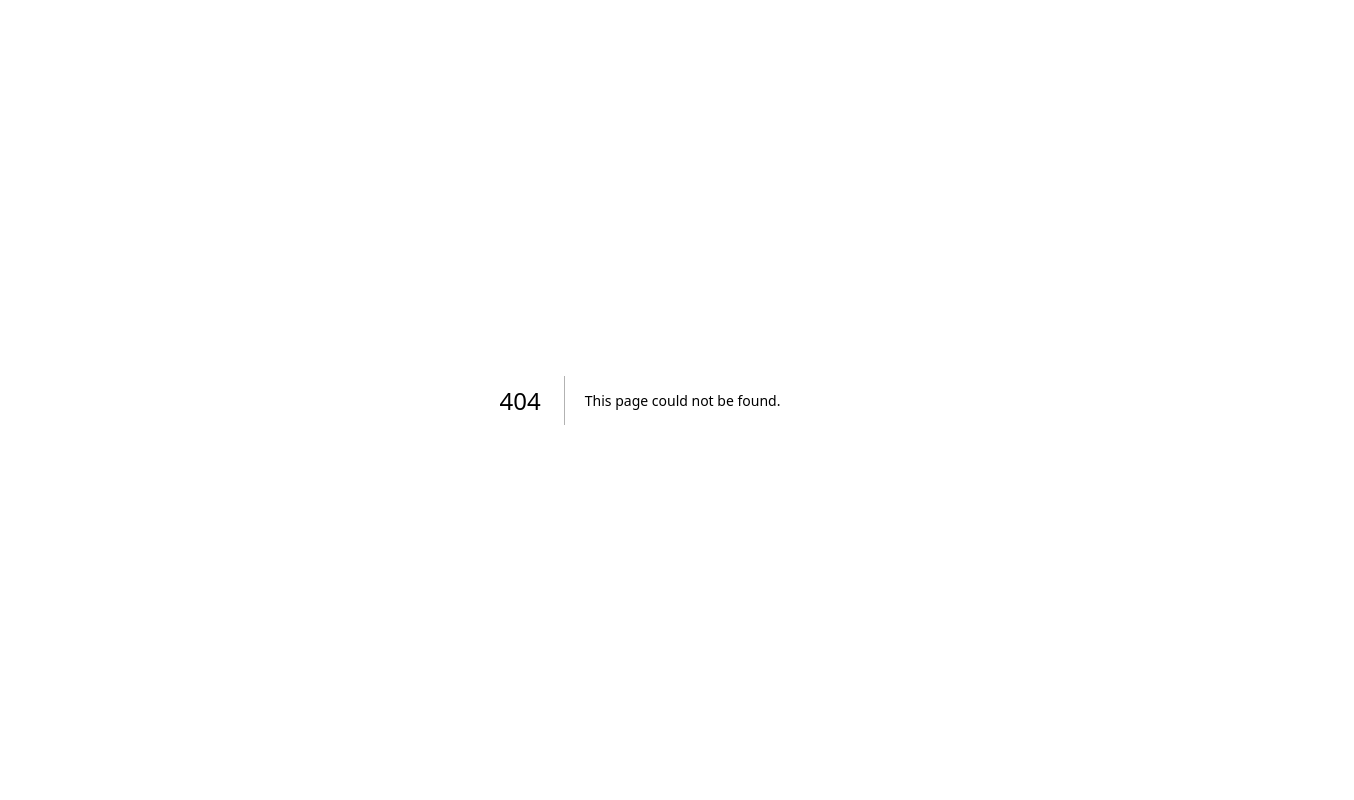
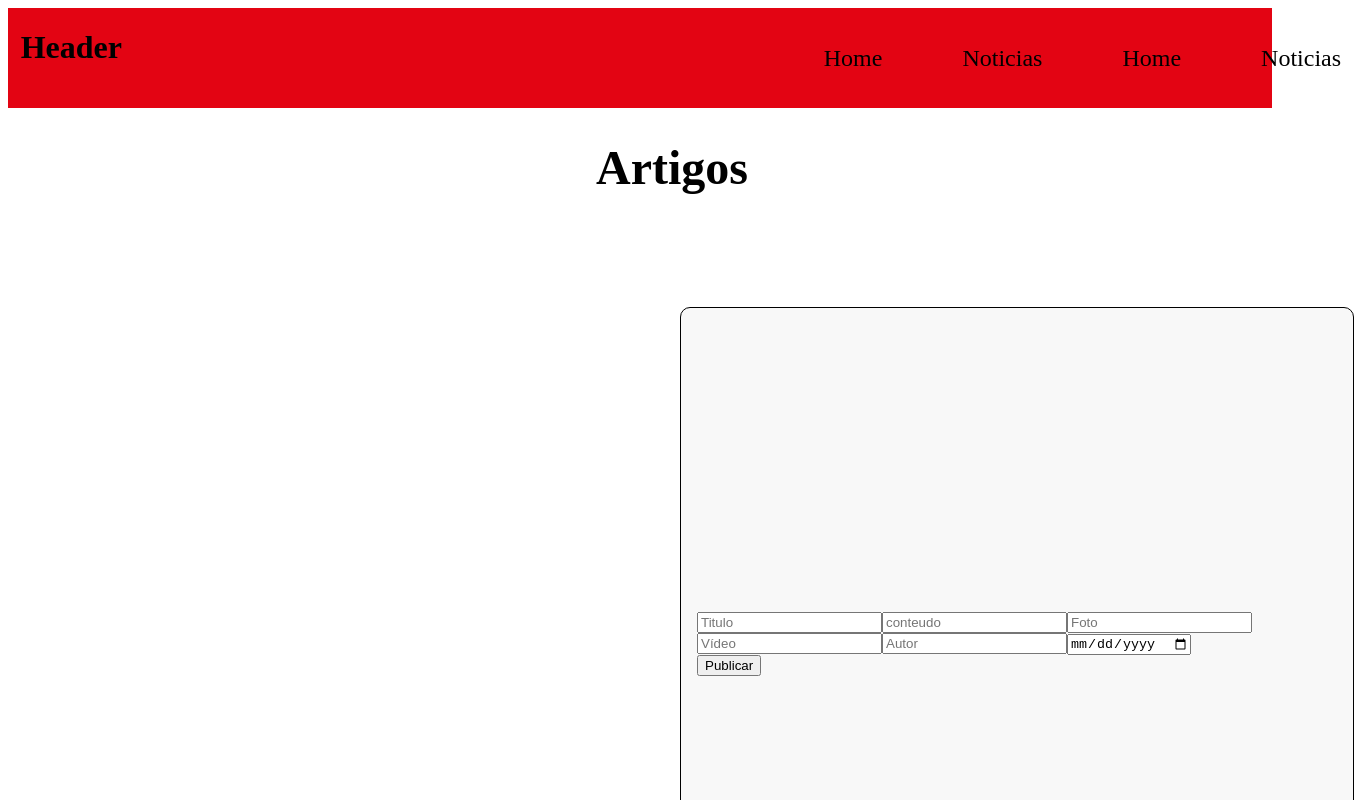
Before and after one commit to GuiHJLima/projetoTa, a Next.js app: page /Artigos in a window 1280 px wide. Before the commit this address had no page. Shown: the top 800 px of the page, 1354 px wide, since content can reach past the window. Built offline with nearby package versions, Linux system fonts and the light colour scheme.

Commit message:
base da artigos pronta

```diff
--- /dev/null
+++ b/app/Artigos/page.jsx
@@ -0,0 +1,93 @@
+"use client";
+import React, { useEffect, useState } from 'react';
+import styles from './page.module.css';
+import Header from '../components/header/header';
+
+function Articles() {
+    const [titulo, setTitulo] = useState('');
+    const [conteudo, setConteudo] = useState('');
+    const [foto, setFoto] = useState('');
+    const [video, setVideo] = useState('');
+    const [autor, setAutor] = useState('');
+    const [data_publicacao, setData_publicacao] = useState('');
+
+    const handleSubmit = (e) => {
+        e.preventDefault();
+        const novoArtigo = { titulo, conteudo, foto, video, autor, data_publicacao };
+
+        fetch('http://10.88.200.165:3003/artigos', {
+            method: 'POST',
+            headers: {
+                'Content-Type': 'application/json',
+            },
+            body: JSON.stringify(novoArtigo),
+        })
+        .then(response => response.json())
+        .then(data => {
+            console.log('Artigo criado com sucesso:', data);
+            setTitulo('');
+            setConteudo('');
+            setFoto('');
+            setVideo('');
+            setAutor('');
+            setData_publicacao('');
+        })
+        .catch(error => console.log('Error posting article:', error));
+    };
+        return (
+            <div className={styles.container}>
+                <Header />
+
+                <div className={styles.titulo}>
+                    <h1 className={styles.titulos}>Artigos</h1>
+                </div>
+                    <div className={styles.CadastroCard}>
+                    <form onSubmit={handleSubmit} className={styles.Inputs}>
+                            <input type="text"
+                                placeholder="Titulo"
+                                value={titulo}
+                                onChange={(e) => setTitulo(e.target.value)}
+                                className={styles.Input}
+                            />
+                            <input type="text"
+                                placeholder="conteudo"
+                                value={conteudo}
+                                onChange={(e) => setConteudo(e.target.value)}
+                                className={styles.Input}
+                            />
+                            <input type="text"
+                                placeholder="Foto"
+                                value={foto}
+                                onChange={(e) => setFoto(e.target.value)}
+                                className={styles.Input}
+                            />
+                            <input type="text"
+                                placeholder="Vídeo"
+                                value={video}
+                                onChange={(e) => setVideo(e.target.value)}
+                                className={styles.Input}
+                            />
+                            <input type="text"
+                                placeholder="Autor"
+                                value={autor}
+                                onChange={(e) => setAutor(e.target.value)}
+                                className={styles.Input}
+                            />
+                            <input type="date"
+                                placeholder="Data de Publicação"
+                                value={data_publicacao}
+                                onChange={(e) => setData_publicacao(e.target.value)}
+                                className={styles.Input}
+                            />
+
+                        <div className={styles.Button}>
+                            <button type='submit' className={styles.btn}>Publicar</button>
+                        </div>
+                        </form>
+                    </div>
+            </div>
+        );
+    }
+
+
+export default Articles;
--- /dev/null
+++ b/app/Artigos/page.module.css
@@ -0,0 +1,24 @@
+.CadastroCard {
+    width: 40rem;
+    height: 40rem;
+    margin-top: 7rem;
+    margin-left: 42rem;
+    display: flex;
+    flex-direction: column;
+    justify-content: center;
+    align-items: center;
+    padding: 1rem;
+    border-radius: 10px;
+    border: 0.1rem solid black;
+    background-color: #f8f8f8;
+}
+
+.titulo {
+    font-size: 1.5rem;
+    font-weight: 700;
+    margin-left: 4rem;
+    margin-bottom: 1rem;
+    align-items: center;
+    justify-content: space-between;
+    text-align: center;
+}
--- a/app/page.jsx
+++ b/app/page.jsx
@@ -15,6 +15,9 @@ export default function Home() {
 Na era digital, a segurança online é fundamental. Cada vez mais, os golpistas utilizam técnicas sofisticadas para enganar e roubar informações pessoais e financeiras.
 </p>
 
+<a href="./Artigos">
+  <button>Artigos</button>
+</a>
     </div>
   );
 }
```
